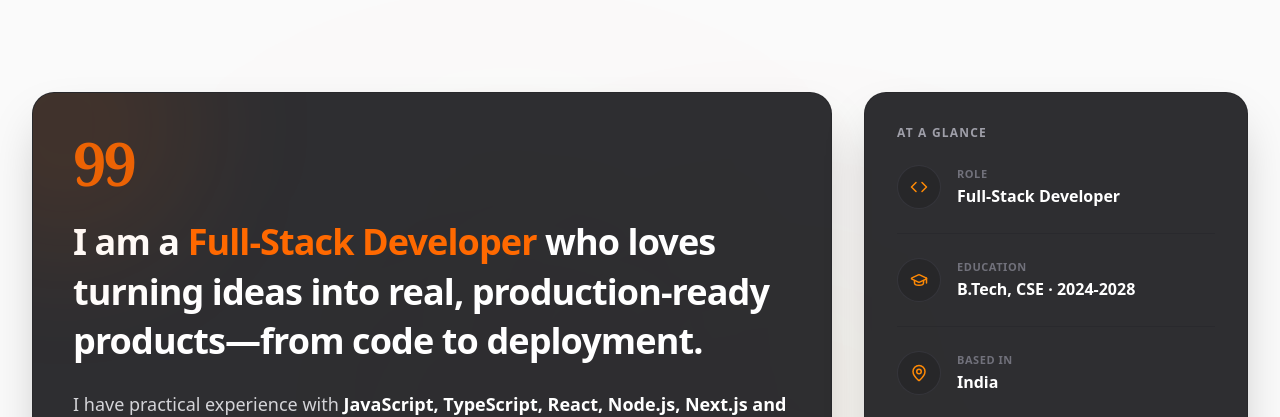
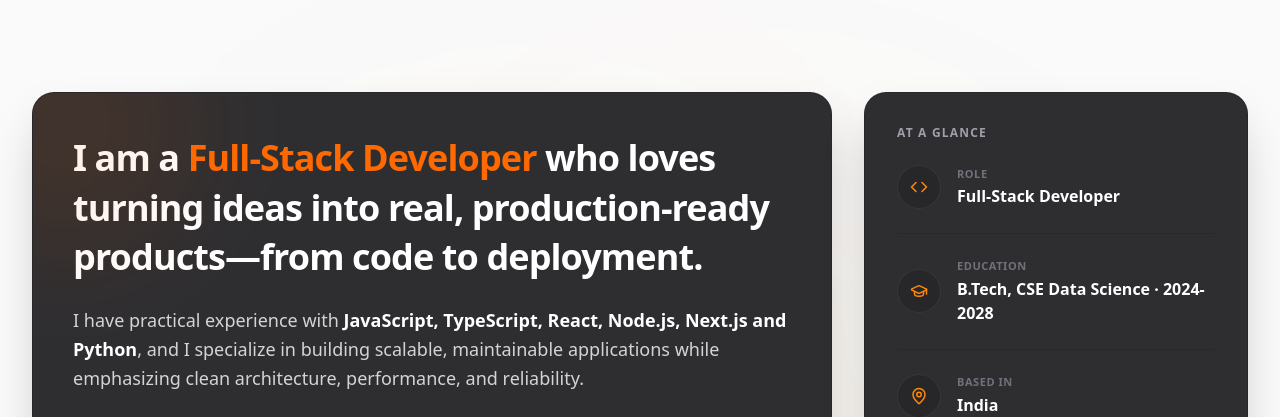
Before and after one commit to Harsh-Upadhyay005/Portfolio-Website, a Next.js app: page / in a window 1280 px wide. Shown: the part 820-1237 px from the top of the page. Built offline with nearby package versions, Linux system fonts and the light colour scheme; no server answers.

Commit message:
feat(About): Update education details and remove quote mark icon

```diff
--- a/components/About.tsx
+++ b/components/About.tsx
@@ -36,11 +36,11 @@ export default function About() {
 
             <div>
               {/* Quote Mark Icon 99 */}
-              <div className="mb-6 text-orange-500 dark:text-orange-500/90">
+              {/* <div className="mb-6 text-orange-500 dark:text-orange-500/90">
                 <span className="text-5xl sm:text-6xl font-serif leading-none font-bold select-none tracking-tighter opacity-90">
                   99
                 </span>
-              </div>
+              </div> */}
 
               {/* Main Headline */}
               <h2 className="text-2xl sm:text-3xl md:text-4xl font-extrabold text-white leading-snug mb-6 tracking-tight">
@@ -130,7 +130,8 @@ export default function About() {
                       EDUCATION
                     </span>
                     <span className="text-sm sm:text-base font-bold text-white">
-                      B.Tech, CSE · 2024-2028
+                      B.Tech, CSE Data Science
+                      · 2024-2028
                     </span>
                   </div>
                 </div>
```
